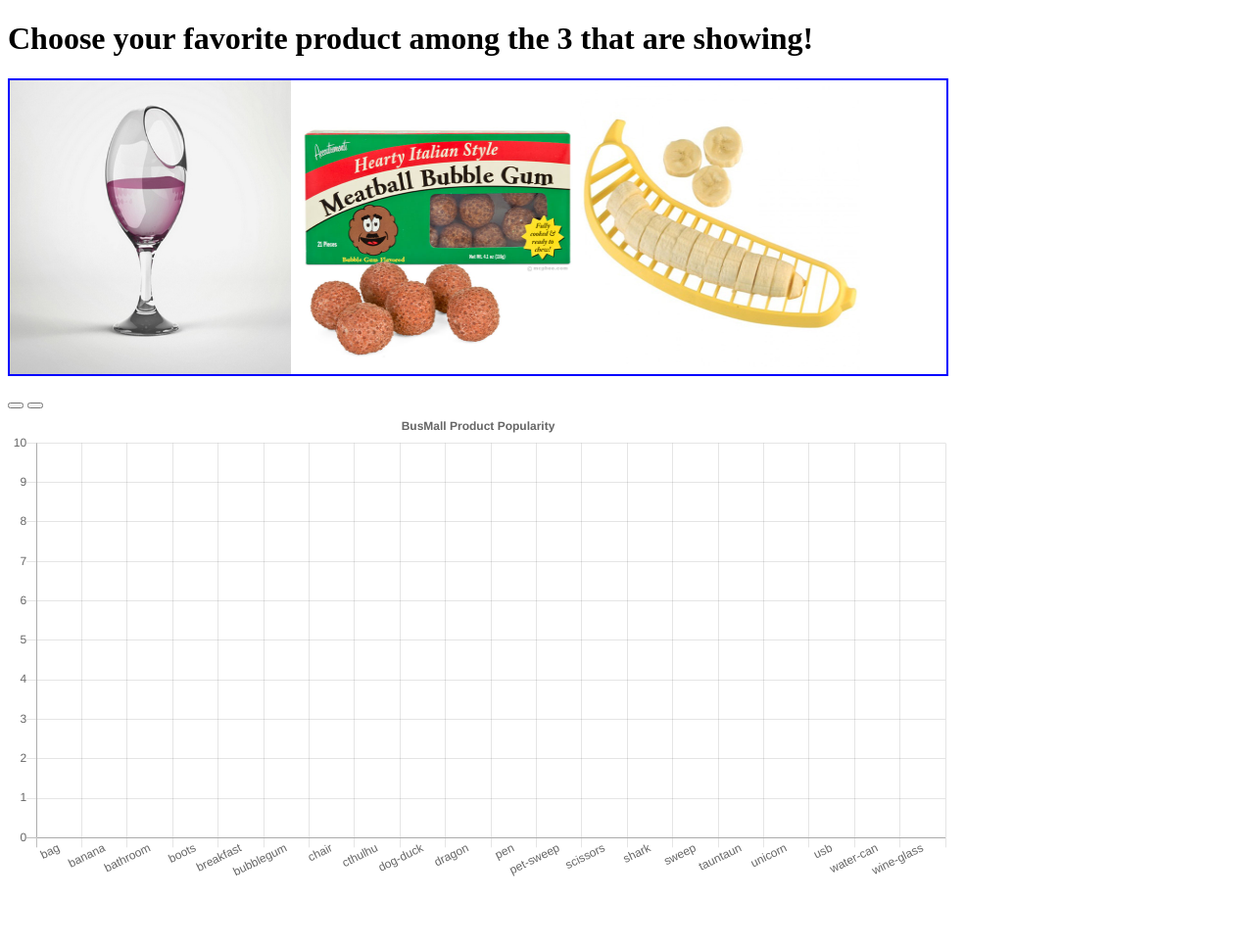
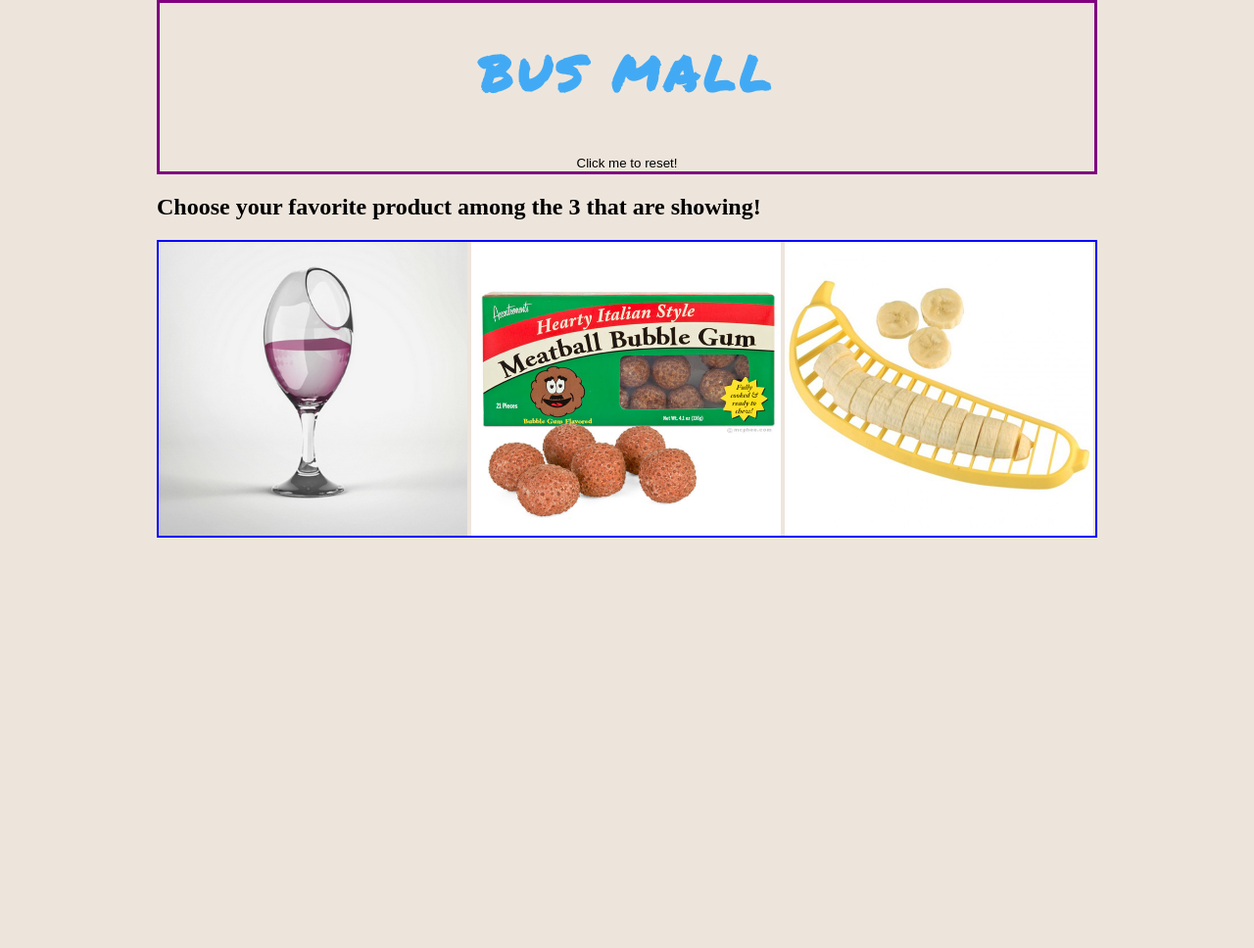
Before and after one commit to han8909227/Clicktracker, a plain HTML site: page index.html in a window 1280 px wide. Shown: the whole page at 98% size. Before the commit the page ends 898 px from the top, so only its background shows below. Drawn offline with nearby package versions, Linux system fonts and the light colour scheme.

Commit message:
local storage works

```diff
--- a/app.js
+++ b/app.js
@@ -3,8 +3,8 @@
 Product.imgOne = document.getElementById('prodOne');
 Product.imgTwo = document.getElementById('prodTwo');
 Product.imgThree = document.getElementById('prodThree');
-Product.resultTable = document.getElementById('result');
 Product.resultList = document.getElementById('list');
+Product.imgSection = document.getElementById('imgSection')
 
 
 Product.allNames = ['bag','banana','bathroom','boots','breakfast','bubblegum','chair','cthulhu','dog-duck','dragon','pen','pet-sweep','scissors','shark','sweep','tauntaun','unicorn','usb','water-can','wine-glass'];
@@ -12,7 +12,7 @@ Product.all = [];
 Product.click = 0;
 Product.current = [];
 Product.previous = [];
-Product.clickedTimes = [0,0,0,0,0,0,0,0,0,0,0,0,0,0,0,0,0,0,0,0];
+Product.clickedTimes = [];
 Product.chartDrawn = false;
 var prodChat;
 
@@ -25,11 +25,21 @@ function Product(name){
   Product.all.push(this);
 }
 
+if(localStorage.locStore || localStorage.locStore === ""){
 
-function createObj(){
+  var get = JSON.parse(localStorage.getItem('locStore'));
+  Product.all = get;
+
+  var click = JSON.parse(localStorage.getItem('click'));
+  Product.click = click;
+
+  updateChartArrays();  //updates clickedTimes array with localStorage one
+
+} else{
   for(var i = 0;i < Product.allNames.length; i++){
     new Product(Product.allNames[i]);
   }
+
 }
 
 
@@ -37,7 +47,6 @@ function randomProd(){
   var randomIndex = Math.floor(Math.random() * Product.allNames.length);
   return Product.all[randomIndex];
 }
-
 
 
 function testObj(obj,a) {
@@ -75,6 +84,7 @@ function runSecond(){
   }
 }
 
+
 function runThird(){
   var third = randomProd();
   if(!testObj(third,Product.current) && (!testObj(third,Product.previous))){
@@ -87,19 +97,23 @@ function runThird(){
 }
 
 
-
 function runSurvey(){
-  if(Product.click < 26){
+  if(Product.click < 25){
     runOne();
     runSecond();
     runThird();
     Product.previous = Product.current;
-    renderChart();
 
   } else{
     document.getElementById('imgSection').removeEventListener('click',randomProd);
+    renderChart();
     // renderList();
   }
+}
+
+function resetSurvey(){
+  localStorage.clear();
+  Product.click = 0;
 }
 
 
@@ -109,12 +123,11 @@ function handleClick(e){
   for(var i = 0; i < Product.all.length; i++){
     if(e.target.alt === Product.all[i].name){
       Product.all[i].timesClick++;
-      tallyVote(e.target.alt);
+      updateChartArrays();
     }
   }
   runSurvey();
 }
-
 
 // function renderList(){
 //   for(var i = 0; i < Product.all.length; i++){
@@ -124,18 +137,19 @@ function handleClick(e){
 //   }
 // }
 
-function tallyVote(vote){
+function updateChartArrays(){
   for(var i = 0; i < Product.allNames.length; i++){
-    if(vote === Product.allNames[i]){
-      Product.clickedTimes[i] += 1;
-    }
+    Product.clickedTimes[i] = Product.all[i].timesClick;
   }
+  localStorage.setItem('locStore',JSON.stringify(Product.all));
+  localStorage.setItem('click',JSON.stringify(Product.click));
 }
-
 
 
 function renderChart(){
   var ctx = document.getElementById('barChart').getContext('2d');
+  Product.imgSection.replaceWith(ctx);
+
   prodChat = new Chart(ctx, {
     type: 'bar',
     data: {
@@ -144,7 +158,7 @@ function renderChart(){
         {
           label: 'Votes (num)',
           backgroundColor: ['#86f6b0','#e7ff67','#fbe45d','#3e95cd','#d1f46e','#8e5ea2','#3cba9f','#e8c3b9','#c45850','#86f6b0','#e7ff67','#fbe45d','#3e95cd','#d1f46e','#8e5ea2','#3cba9f','#e8c3b9','#c45850'],
-          data: Product.clickedTimes
+          data: Product.clickedTimes //updated with localStorage
         }        ]
     },
     options: {
@@ -171,11 +185,10 @@ function renderChart(){
 
 //listeners
 document.getElementById('imgSection').addEventListener('click',handleClick);
+document.getElementById('reset').addEventListener('click',resetSurvey);
 
 if(Product.chartDrawn){
   prodChat.update();
 }
 
-
-createObj();
 runSurvey();
--- a/index.html
+++ b/index.html
@@ -1,18 +1,17 @@
 <!DOCTYPE html>
-<html lang="en">
 
+<html>
  <head>
   <meta charset="UTF-8">
   <title>Click-tracking Demo: 24 July 2017</title>
   <link rel="stylesheet" type="text/css" href="style.css">
+  <link href="https://fonts.googleapis.com/css?family=Permanent+Marker" rel="stylesheet">
   <script src="https://cdnjs.cloudflare.com/ajax/libs/Chart.js/2.6.0/Chart.min.js"></script>
-
-
  </head>
 
  <body>
-  <h1>Choose your favorite product among the 3 that are showing!</h1>
-
+   <button id = "reset"><h1> BUS MALL </h1><br /> Click me to reset! </button>
+  <h2>Choose your favorite product among the 3 that are showing!</h2>
 
   <section id ="imgSection">
     <img id="prodOne" src="" />
@@ -20,16 +19,11 @@
     <img id='prodTwo' src="" />
 
     <img id='prodThree' src="" />
-
   </section>
 
-  <table id="result"></table>
   <ol id="list"></ol>
-  <button id='showList'></button>
-  <button id='showChart'></button>
 
   <canvas id="barChart" width="800px" height="400px"></canvas>
-
 
   <script src="app.js"></script>
  </body>
--- a/style.css
+++ b/style.css
@@ -1,18 +1,19 @@
 
 body section{
   height: 300px;
-  border: 2px solid blue;
+  border: 2px double blue;
 }
 
 
 
 img{
-  width: 30%;
+  width: 33%;
   height: 100%;
 }
 
 body{
   width: 960px;
+  margin: 0px auto;
 }
 
 body li{
@@ -22,7 +23,22 @@ body li{
 
 }
 
-canvas{
-  float:right;
-  font-size: 300%;
+
+*{
+  background-color: #ede5dc;
 }
+
+button{
+  width: 100%;
+  border: 3px solid purple;
+}
+
+h1{
+  font-family: 'Permanent Marker', cursive;
+  font-size: 50px;
+  text-align: center;
+  align-items: center;
+  color: #42aaf4;
+  letter-spacing: 5px;
+  border-radius: 5px;
+}
```
